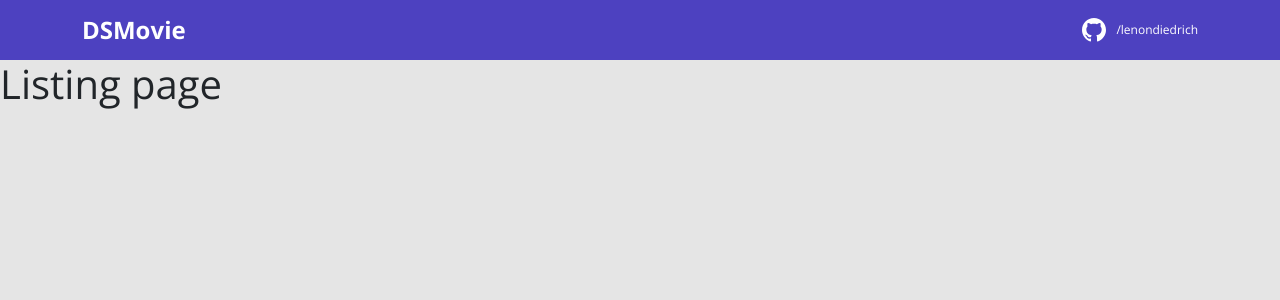
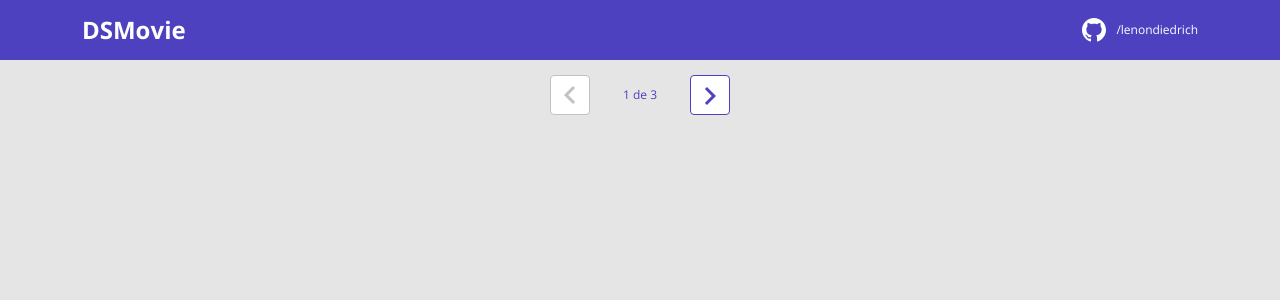
Before and after one commit to Lenondiedrich/ds-movie, a React (Create React App) app in the folder frontend/: page / in a window 1280 px wide. Shown: the top 300 px of the page. Built offline with nearby package versions, Linux system fonts and the light colour scheme; the HTML template or start-up script is replaced by a standard one.

Commit message:
Pagination layout

```diff
--- /dev/null
+++ b/frontend/src/components/Pagination/index.tsx
@@ -0,0 +1,18 @@
+import { ReactComponent as Arrow } from "../../assets/imgs/backArrow.svg";
+import "./styles.css";
+
+export const Pagination = () => {
+  return (
+    <div className="dsmovie-pagination-container">
+      <div className="dsmovie-pagination-box">
+        <button className="dsmovie-pagination-button" disabled={true}>
+          <Arrow />
+        </button>
+        <p>{`${1} de ${3}`}</p>
+        <button className="dsmovie-pagination-button" disabled={false}>
+          <Arrow className="dsmovie-flip-horizontal" />
+        </button>
+      </div>
+    </div>
+  );
+};
--- /dev/null
+++ b/frontend/src/components/Pagination/styles.css
@@ -0,0 +1,52 @@
+.dsmovie-pagination-container {
+    padding: 15px 0;
+    display: flex;
+    justify-content: center;
+    align-items: center;
+}
+
+.dsmovie-pagination-box {
+    width: 180px;
+    display: flex;
+    justify-content: space-between;
+    align-items: center;
+}
+
+.dsmovie-pagination-box form {
+    width: 100%;
+    display: flex;
+}
+
+.dsmovie-pagination-button {
+    width: 40px;
+    height: 40px;
+    border-radius: 4px;
+    background-color: #fff;
+    display: flex;
+    justify-content: center;
+    align-items: center;
+    border: 1px solid var(--color-primary);
+    cursor: pointer;
+}
+.dsmovie-pagination-button svg {
+    filter: brightness(0) saturate(100%) invert(26%) sepia(19%) saturate(7395%) hue-rotate(234deg) brightness(89%) contrast(92%);
+}
+
+.dsmovie-pagination-button:disabled {
+    border: 1px solid #c2c2c2;
+    cursor: unset;
+}
+
+.dsmovie-pagination-button:disabled svg {
+    filter: none;
+}
+
+.dsmovie-pagination-container p {
+    margin: 0;
+    font-size: 12px;
+    color: var(--color-primary);
+}
+
+.dsmovie-flip-horizontal {
+    transform: rotate(180deg);
+}
--- a/frontend/src/pages/Listing/index.tsx
+++ b/frontend/src/pages/Listing/index.tsx
@@ -1,3 +1,5 @@
+import { Pagination } from "../../components/Pagination";
+
 export const Listing = () => {
-  return <h1>Listing page</h1>;
+  return <Pagination />;
 };
```
Also changed, not shown: frontend/src/assets/imgs/backArrow.svg (added), frontend/src/assets/imgs/forwardArrow.svg (added).
